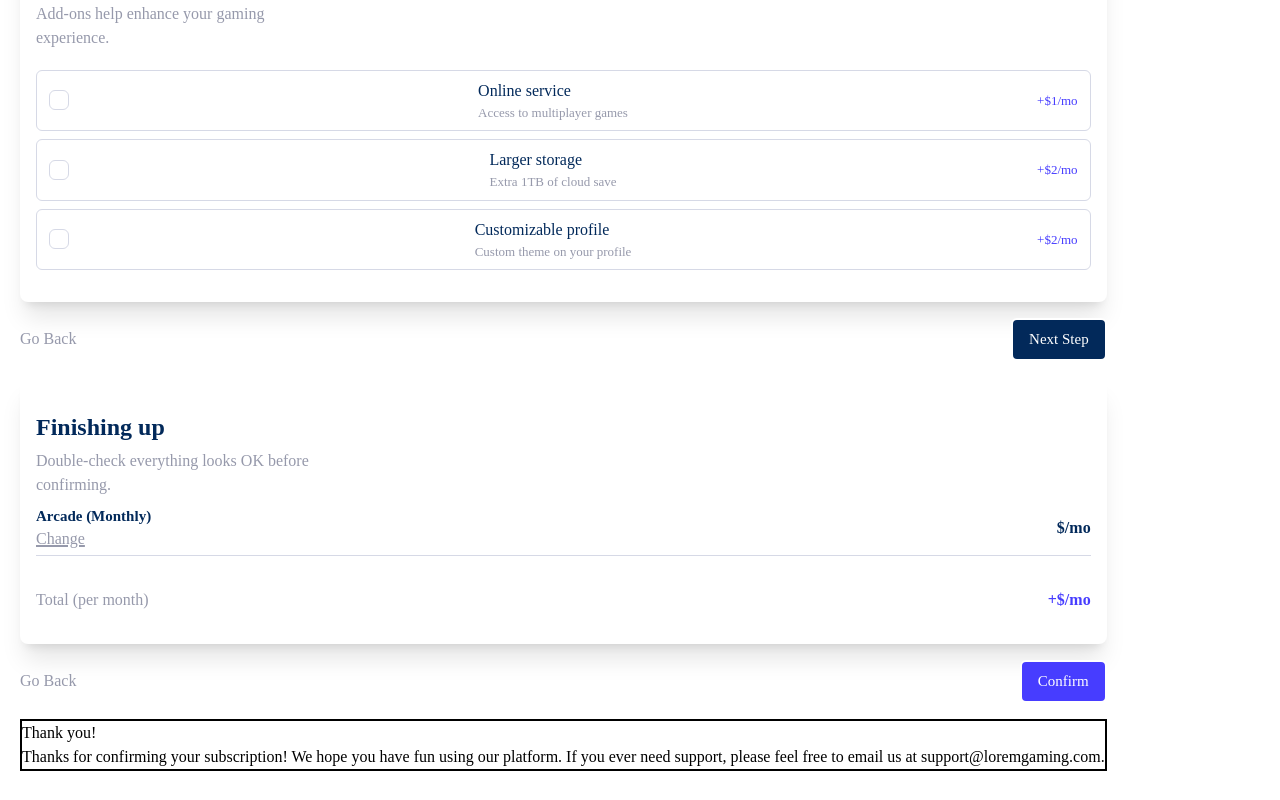
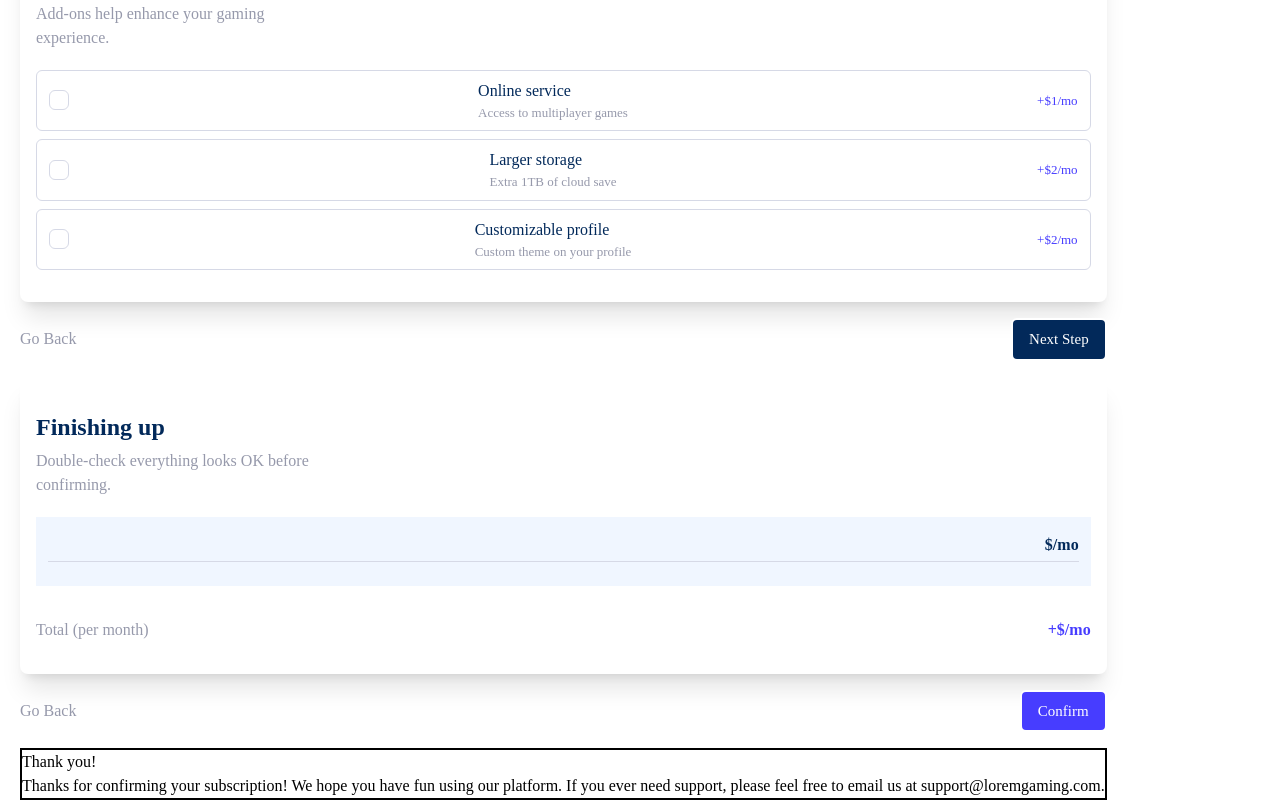
Before and after one commit to wx-it/multi-step-form, a React (Create React App) app: page / in a window 1280 px wide. Shown: the part 1159-1959 px from the top of the page. Before the commit the page ends 1930 px from the top, so only its background shows below. Built offline with nearby package versions, Linux system fonts and the light colour scheme.

Commit message:
done displaying monthly total

```diff
--- a/src/App.jsx
+++ b/src/App.jsx
@@ -68,6 +68,15 @@ function getAll(id){
 }
 
 const [addOns, setAddons] = useState([])
+const [plans, setPlans] = useState([])
+
+function getBoxes(){
+  return setPlans(prevPlans => {
+    return boxes.map((box=>{
+     return box.on ? box : prevPlans.push(box) ;
+    }))
+  })
+}
 
 function getSquares(){
   return setAddons(preAddOns => {
@@ -87,8 +96,8 @@ function getSquares(){
       <div className="absolute top-24 mx-5">
       <Step1/>
       <Step2 time={time} toggle={toggle} boxes={boxes} toggleBoxes={toggleBoxes} />
-      <Step3 time={time} data={data} squares={squares} toggleSquare={toggleSquare} getAll={getAll} getSquares={getSquares} />
-      <Step4 total={total} addOns={addOns} />
+      <Step3 time={time} data={data} squares={squares} toggleSquare={toggleSquare} getAll={getAll} getSquares={getSquares} getBoxes={getBoxes} />
+      <Step4 total={total} addOns={addOns} plans={plans} />
       <Step5  />
 
       </div>
--- a/src/components/Step3.jsx
+++ b/src/components/Step3.jsx
@@ -4,7 +4,7 @@ import data from '../data'
 import Divs from './Divs'
 
 
-const Step3 = ({time, data, squares, toggleSquare, getAll, getSquares}) => {
+const Step3 = ({time, data, squares, toggleSquare, getAll, getSquares, getBoxes}) => {
 
 
   const getData = squares.map((data)=>{
@@ -39,7 +39,7 @@ className='flex justify-between'
       className="text-Cool-gray font-medium"
     >Go Back</button>
     <button
-       onClick={()=>{getAll(); getSquares()}}
+       onClick={()=>{getAll(); getSquares(); getBoxes()}}
        className='border-2 bg-Marine-blue text-White text-bold px-4 py-2 rounded-md my-4 font-normal text-ms'
     >Next Step</button>
 </div>
--- a/src/components/Step4.jsx
+++ b/src/components/Step4.jsx
@@ -1,6 +1,6 @@
 import React from 'react'
 
-const Step4 = ({total, addOns}) => {
+const Step4 = ({total, addOns, plans}) => {
 
   let all = addOns.map(item => item).filter(item => item.title !== undefined)
 
@@ -8,10 +8,21 @@ let GetAddOns = all.map(item => {
       return(
         <div className='flex justify-between'>
           <p className='text-Cool-gray' >{item.title}</p>
-          <p className='font-normal' >+${item.monthly}/mo</p>
+          <p className='font-medium text-Marine-blue' >+${item.monthly}/mo</p>
         </div>
       )
     })
+
+    let allPlans = plans.map(item => item).filter(item => item.title !== undefined)
+
+    let GetPlans = allPlans.map(item => {
+          return(
+            <div className=''>
+              <p className='text-Marine-blue font-bold' >{item.title} (Monthly) </p>
+              <button className='text-Cool-gray underline decoration-2'>Change</button>
+            </div>
+          )
+        })
 
 
   return (
@@ -26,10 +37,10 @@ let GetAddOns = all.map(item => {
   Double-check everything looks OK before confirming.
 </p>
 
+<div className='mt-5 p-3 bg-Magnolia'>
 <div className="flex justify-between items-center border-b border-Light-gray py-1">
   <div className=''>
-    <p className='text-Marine-blue font-bold text-ms' >Arcade (Monthly)</p>
-    <button className='text-Cool-gray underline decoration-2'>Change</button>
+    {GetPlans}
   </div>
   <p className='font-bold text-Marine-blue' >${total.monthly}/mo</p>
 </div>
@@ -37,6 +48,7 @@ let GetAddOns = all.map(item => {
     {GetAddOns}
   </div>
 
+</div>
   <div className='flex justify-between items-center mt-8 '>
   <p className='text-Cool-gray' >
     Total (per month)
```
